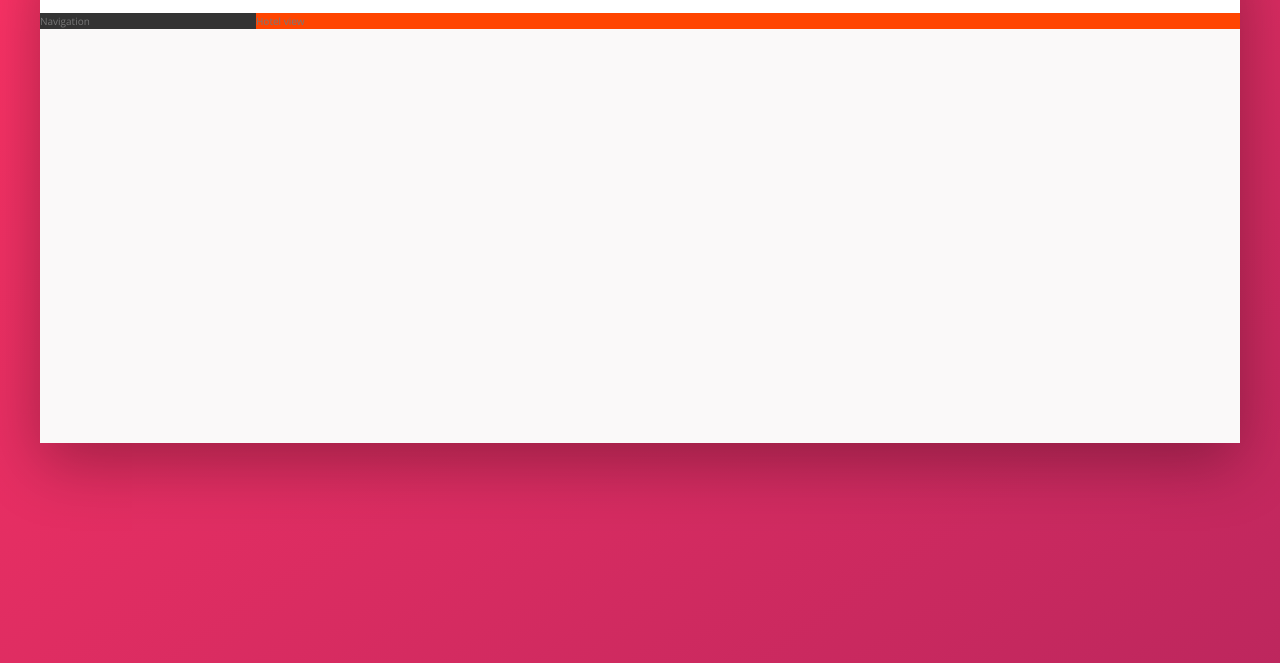
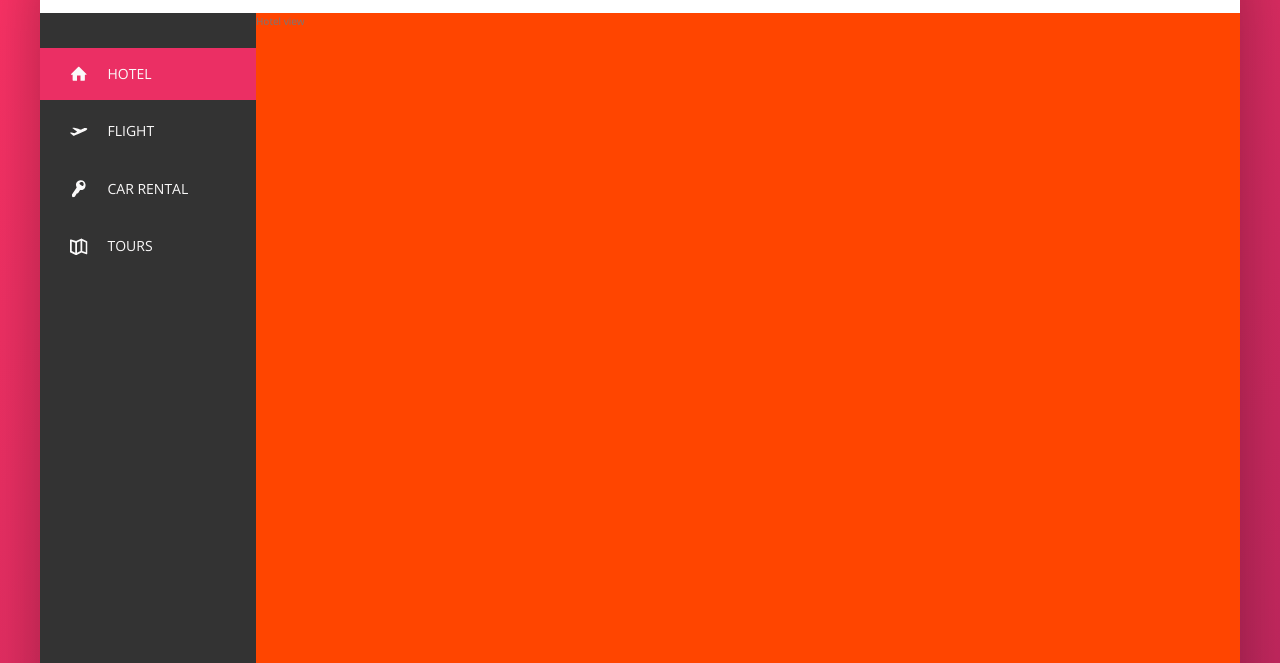
Before and after one commit to marksantiago/trillo-proj, a website: page index.html in a window 1280 px wide. Shown: the part 137-800 px from the top of the page. Drawn offline with nearby package versions, Linux system fonts and the light colour scheme.

Commit message:
sidebar side-nav and legal-text components completed S7 Lec79

```diff
--- a/index.html
+++ b/index.html
@@ -44,15 +44,61 @@
                 </nav>
             </header>
 
+            <div class="content">
 
-            <div class="content">
                 <nav class="sidebar">
-                    Navigation
+                    <ul class="side-nav">
+
+                        <li class="side-nav__item side-nav__item--active">
+                            <a href="#" class="side-nav__link">
+                                <svg class="side-nav__icon">
+                                    <use xlink:href="img/sprite.svg#icon-home"></use>
+                                </svg>
+                                <span>Hotel</span>
+                            </a>
+                        </li>
+
+                        <li class="side-nav__item">
+                            <a href="#" class="side-nav__link">
+                                <svg class="side-nav__icon">
+                                    <use xlink:href="img/sprite.svg#icon-aircraft-take-off"></use>
+                                </svg>
+                                <span>Flight</span>
+                            </a>
+                        </li>
+
+                        <li class="side-nav__item">
+                            <a href="#" class="side-nav__link">
+                                <svg class="side-nav__icon">
+                                    <use xlink:href="img/sprite.svg#icon-key"></use>
+                                </svg>
+                                <span>Car Rental</span>
+                            </a>
+                        </li>
+
+                        <li class="side-nav__item">
+                            <a href="#" class="side-nav__link">
+                                <svg class="side-nav__icon">
+                                    <use xlink:href="img/sprite.svg#icon-map"></use>
+                                </svg>
+                                <span>Tours</span>
+                            </a>
+                        </li>
+
+                    </ul>
+
+                    <div class="legal">
+                        &copy; 2017 by trillo. All rights reserved.
+                    </div>
+
+
                 </nav>
+
                 <main class="hotel-view">
                     Hotel view
                 </main>
-            </div>
-        </div>
+
+            </div><!-- .content -->
+        </div><!-- .container -->
     </body>
 </html>
--- a/sass/layout/_hotel-view.scss
+++ b/sass/layout/_hotel-view.scss
@@ -1,6 +1,9 @@
 .hotel-view {
   background-color: #fff;
 
+  // for testing purposes
   background-color: orangered;
+  height: 80rem;
+
   flex: 1; // `flex-grow` we want it to grow as much as it can
 }
--- a/sass/layout/_sidebar.scss
+++ b/sass/layout/_sidebar.scss
@@ -2,4 +2,8 @@
   background-color: var(--color-grey-dark-1);
 
   flex: 0 0 18%; // don't grow or shrink, `flex-basis` fixed at 18%
+
+  display: flex;
+  flex-direction: column;
+  justify-content: space-between;
 }
--- a/sass/main.scss
+++ b/sass/main.scss
@@ -10,6 +10,8 @@
 @import 'components/logo';
 @import 'components/search';
 @import 'components/user-nav';
+@import 'components/side-nav';
+@import 'components/legal-text';
 
 @import 'layout/container';
 @import 'layout/content';
```
Also changed, not shown: css/style.css.
